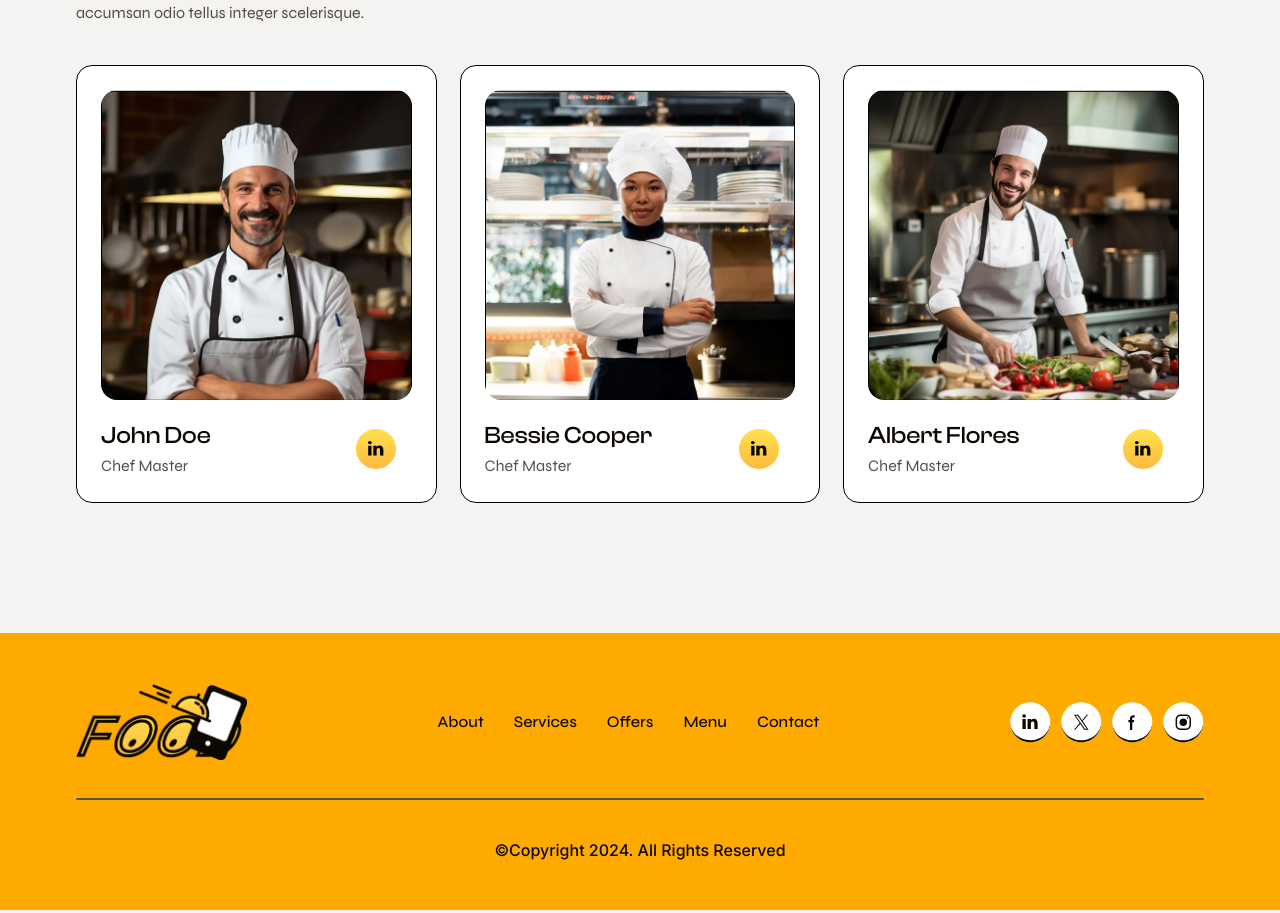
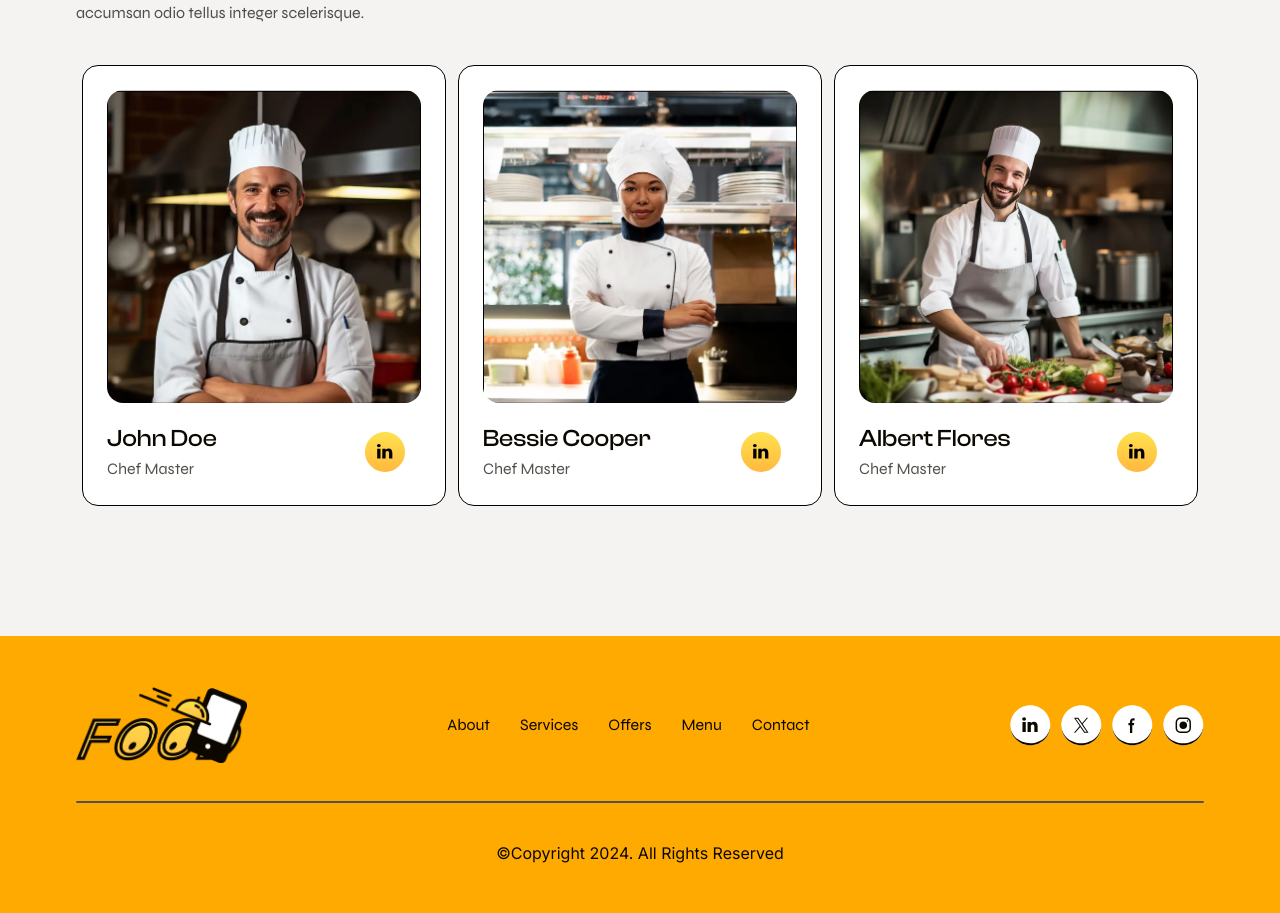
Before and after one commit to sachin-niyana/food, a Next.js app: page / in a window 1280 px wide. Shown: the part 421-1334 px from the top of the page. Built offline with nearby package versions, Linux system fonts and the light colour scheme.

Commit message:
add hover to the button and links

```diff
--- a/src/components/FooterSection.jsx
+++ b/src/components/FooterSection.jsx
@@ -18,7 +18,7 @@ const FooterSection = () => {
                                 <li key={index} className="flex flex-col  items-center ">
                                     <Link
                                         aria-label={value.title}
-                                        className="text-Rich-Black   font-Syne font-medium sm:text-sm text-sm relative after:absolute after:bottom-0 after:bg-black after:h-[2px] after:w-0 after:transition-all after:duration-500 after:left-0 after:rounded-md after:hover:w-full "
+                                        className="text-Rich-Black   font-Syne font-normal sm:text-sm text-sm relative after:absolute after:bottom-0 after:bg-black after:h-[2px] after:w-0 after:transition-all after:duration-500 after:left-0 after:rounded-md after:hover:w-full "
                                         href={value.path}
                                     >
                                         {value.title}
@@ -43,7 +43,7 @@ const FooterSection = () => {
                     </div>
                 </div>
                 <div className='bg-[#55524D] h-[2px] w-full rounded-md'></div>
-                <p className='text-center text-Rich-Black pt-[38px] pb-12 font-syne text-sm font-medium '>©Copyright 2024. All Rights Reserved</p>
+                <p className='text-center text-Rich-Black pt-[38px] pb-12 font-syne text-sm font-normal '>©Copyright 2024. All Rights Reserved</p>
             </div>
         </div>
     )
--- a/src/components/Helper.jsx
+++ b/src/components/Helper.jsx
@@ -12,7 +12,7 @@ export const ourChef = [
     image: "/assets/images/ourchef/john-doe-chef-master.webp",
     title: "John Doe",
     master: "Chef Master",
-    icon: <LinkedInIcon />,
+    icon: <LinkedInIcon  />,
   },
   {
     image: "/assets/images/ourchef/bessie-cooper-chef-master.webp",
--- a/src/components/OurChef.jsx
+++ b/src/components/OurChef.jsx
@@ -19,17 +19,17 @@ const OurChef = () => {
                         </p>
                     </div>
                     <div className="mt-3 lg:mt-0">
-                        <button className="bg-linear-gradient-btn flex items-center font-ClashDisplay text-sm font-medium px-5 py-3 rounded-full gap-1.5">
+                        <button className="bg-linear-gradient-btn flex items-center transition-shadow duration-300 hover:shadow-[5px_5px_0px_0px_#0c0800] font-ClashDisplay text-sm font-medium px-5 py-3 rounded-full gap-1.5">
                             <RightArrow /> See All
                         </button>
                     </div>
                 </div>
-                <div className="flex flex-wrap items-center justify-center gap-5 sm:gap-3 lg:gap-0 lg:justify-between">
+                <div className="flex flex-wrap items-center justify-center gap-5 sm:gap-3 lg:gap-3 ">
                     {ourChef.map((value, index) => (
-                        <div className="sm:w-5/12 md:w-[38%] lg:w-[32%]">
+                        <div className="max-w-[364px]">
                             <div className="rounded-2xl group  p-6 border max-w-[364px] bg-white  border-black cursor-pointer" key={index}>
                                 <Image
-                                    className="rounded-2xl transition-all group-hover:scale-[0.9]"
+                                    className="rounded-2xl transition-all group-hover:scale-[1.1]"
                                     width={316}
                                     height={315}
                                     src={value.image}
@@ -44,7 +44,7 @@ const OurChef = () => {
                                             {value.master}
                                         </p>
                                     </div>
-                                    <Link className="" href="https://www.linkedin.com/" target="_blank" >{value.icon}</Link>
+                                    <Link className="transition-all duration-500 hover:scale-110" href="https://www.linkedin.com/" target="_blank" >{value.icon}</Link>
                                 </div>
                             </div>
                         </div>
```
Also changed, not shown: src/app/globals.css (line endings or trailing spaces).
